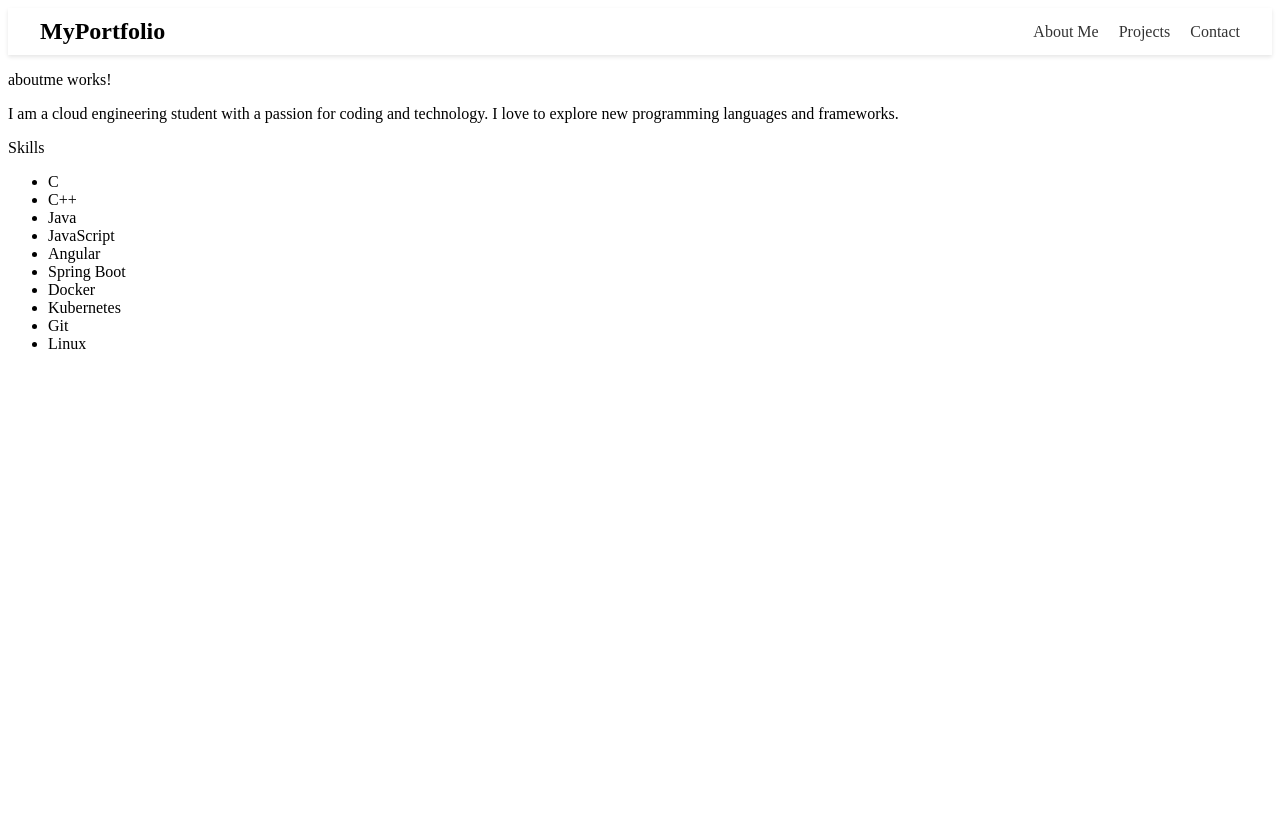
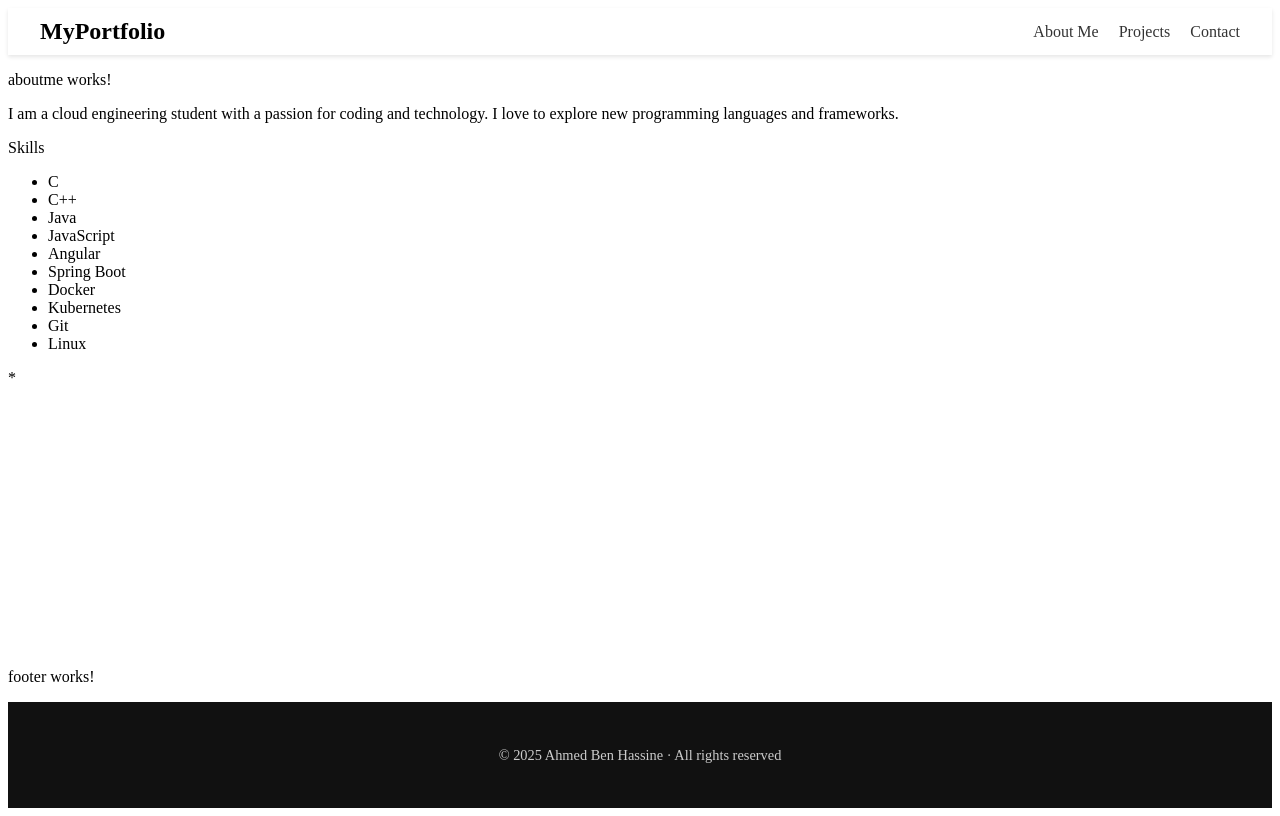
Before and after one commit to ahmedbenhcine/ahmedbenhcine.github.io, an Angular app in the folder portfolio/: page / in a window 1280 px wide. Built offline with nearby package versions, Linux system fonts and the light colour scheme.

Commit message:
testing attention please

```diff
--- a/portfolio/src/app/app.component.css
+++ b/portfolio/src/app/app.component.css
@@ -0,0 +1,9 @@
+:host {
+  display: flex;
+  flex-direction: column;
+  min-height: 100vh; /* full viewport height */
+}
+
+.content {
+  flex: 1; /* grow to fill space */
+}
--- a/portfolio/src/app/app.component.html
+++ b/portfolio/src/app/app.component.html
@@ -1,2 +1,6 @@
-               <app-header></app-header>
-<router-outlet></router-outlet>
+<app-header></app-header>
+<main class="content">
+  <router-outlet></router-outlet>*
+
+</main>
+<app-footer></app-footer>
--- a/portfolio/src/app/footer/footer.component.css
+++ b/portfolio/src/app/footer/footer.component.css
@@ -0,0 +1,7 @@
+.footer {
+  background: #111;
+  color: #ccc;
+  text-align: center;
+  padding: 30px 20px;
+  font-size: 0.9rem;
+}
--- a/portfolio/src/app/footer/footer.component.html
+++ b/portfolio/src/app/footer/footer.component.html
@@ -1 +1,4 @@
 <p>footer works!</p>
+<footer class="footer">
+  <p>© 2025 Ahmed Ben Hassine · All rights reserved</p>
+</footer>
```
